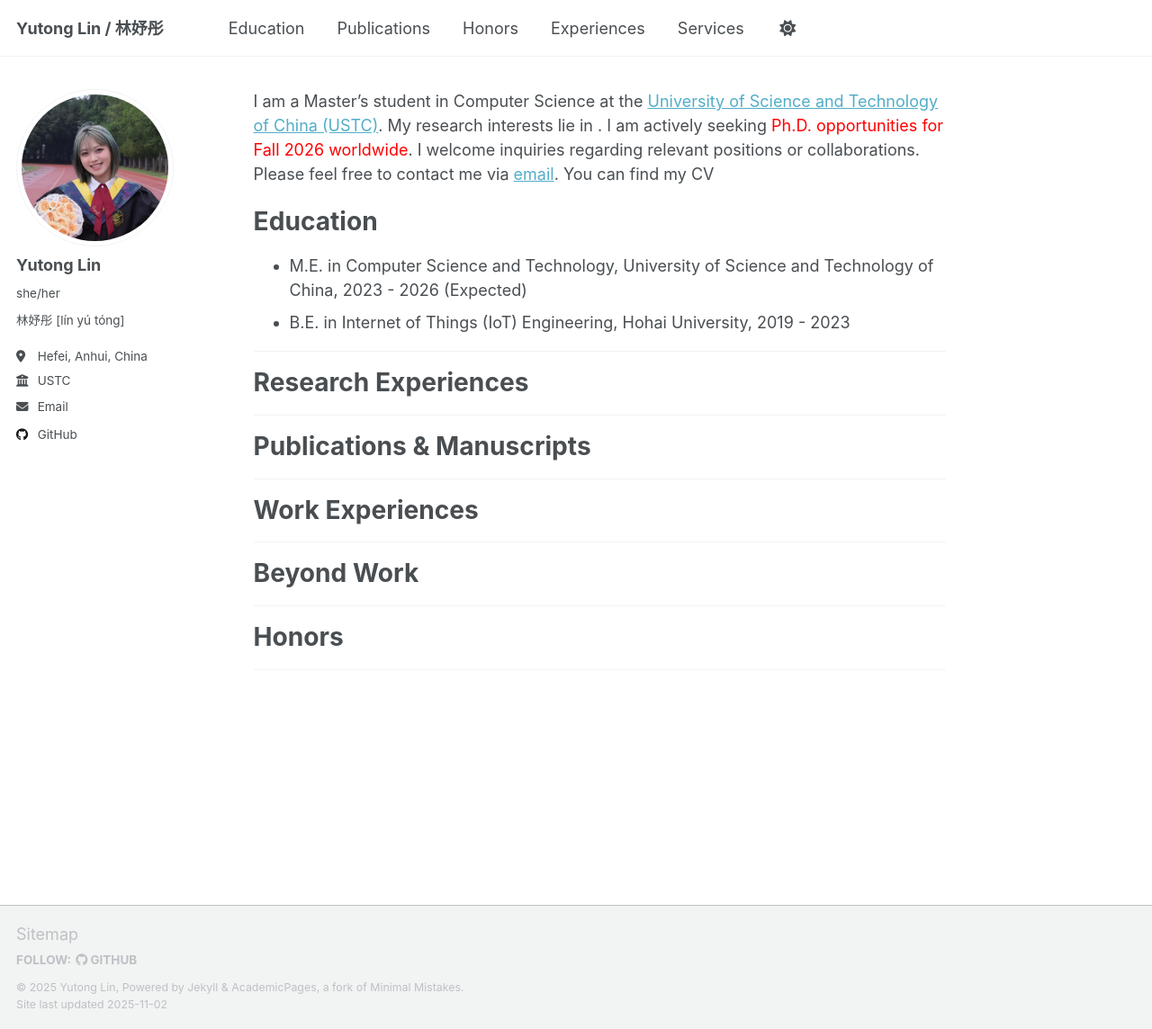
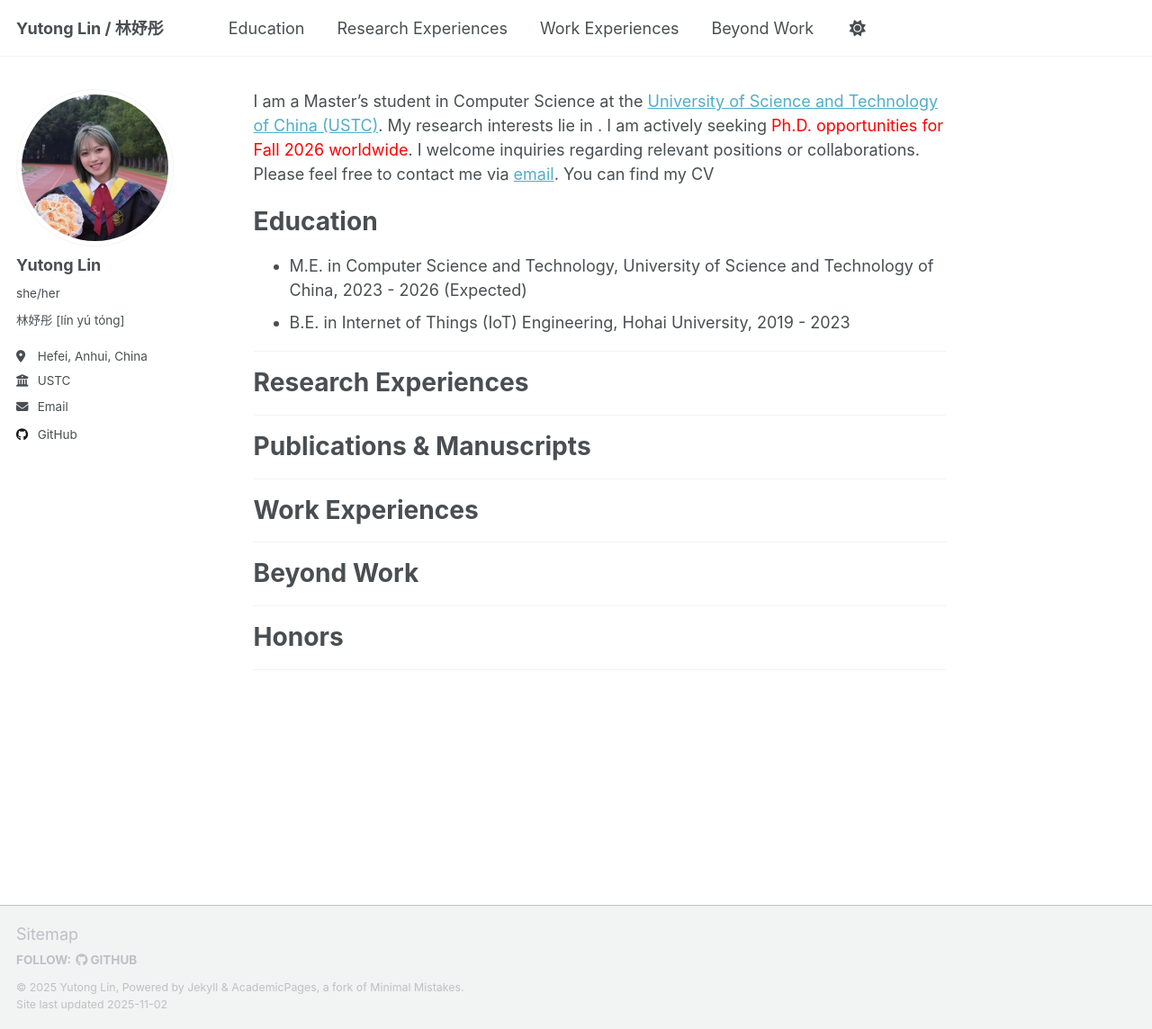
Before and after one commit to linlinlinlinlinkele/linlinlinlinlinkele.github.io, a Jekyll site: the page built from _pages/about.md, in a window 1280 px wide and 1144 px high. Shown: the whole window at 90% size. Built offline with Jekyll 4.4.1, drawn with Linux system fonts in a browser that asks for light colours; a script that is not in the unit is left out.

Commit message:
Update navigation.yml

```diff
--- a/_data/navigation.yml
+++ b/_data/navigation.yml
@@ -30,17 +30,20 @@ main:
 - title: "Education"
   url: "/#education"
 
-- title: "Publications"
-  url: "/#publications"
+- title: "Research Experiences"
+  url: "/#researchexperiences"
 
-- title: "Honors"
-  url: "/#honors"
+# - title: "Publications & Manuscripts"
+#   url: "/#publications"
 
-- title: "Experiences"
-  url: "/#experiences"
+# - title: "Honors"
+#   url: "/#honors"
 
-- title: "Services"
-  url: "/#services"
+- title: "Work Experiences"
+  url: "/#workexperiences"
+
+- title: "Beyond Work"
+  url: "/#beyond"
   # - title: "CV"
   #   url: /cv-json/
 
```
